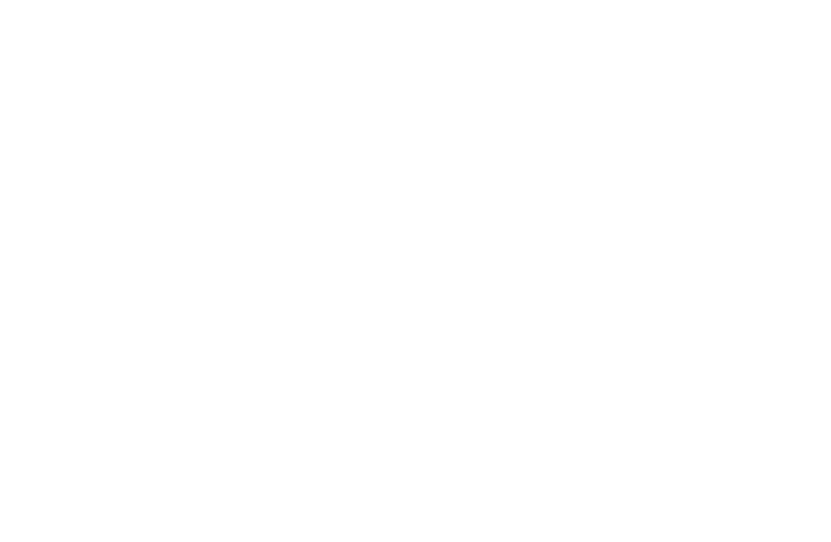
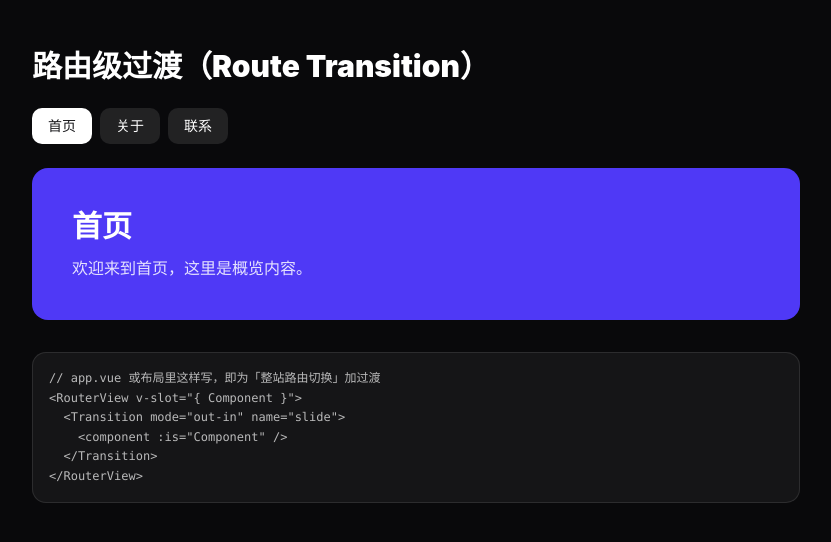
Before and after one commit to 1256807020/social-basic, a Nuxt app: page /anim-vue-router-transition in a window 1280 px wide. Before the commit this address had no page. Shown: the top 542 px of the page, without its empty margins (224-1055 px from the left). Built offline with nearby package versions, Linux system fonts and the light colour scheme.

Commit message:
feat(learn): anim-vue-router-transition demo 页

```diff
--- /dev/null
+++ b/app/pages/anim-vue-router-transition.vue
@@ -0,0 +1,82 @@
+<script setup lang="ts">
+// 【动画组合 · 路由级过渡（Vue Router + <Transition>）】
+// 页面切换时的过渡，本质是给 <RouterView> 外层包一个 <Transition>：
+//   <RouterView v-slot="{ Component }">
+//     <Transition mode="out-in" name="slide"><component :is="Component" /></Transition>
+//   </RouterView>
+// 下面用 <component :is> 模拟「视图切换」，机制与真实路由完全一致；底端给出可直接抄的路由写法。
+import { ref, markRaw, h } from 'vue'
+
+const views: Record<string, { title: string; body: string; c: string }> = {
+  home: { title: '首页', body: '欢迎来到首页，这里是概览内容。', c: 'bg-indigo-600' },
+  about: { title: '关于', body: '这一段在「关于」视图，切换时滑入。', c: 'bg-emerald-600' },
+  contact: { title: '联系', body: '这是「联系」视图，带不同的进入方向。', c: 'bg-rose-600' },
+}
+const current = ref<keyof typeof views>('home')
+
+// 用 markRaw 包装一个渲染函数式「视图组件」，避免被 Vue 响应式代理
+const viewComp = ref(
+  markRaw({
+    render: () => h('div', { class: `${views[current.value].c} rounded-2xl p-10 text-white` }, [
+      h('h2', { class: 'text-3xl font-black' }, views[current.value].title),
+      h('p', { class: 'mt-3 text-white/85' }, views[current.value].body),
+    ]),
+  }),
+)
+function go(k: keyof typeof views) {
+  current.value = k
+  viewComp.value = markRaw({
+    render: () => h('div', { class: `${views[k].c} rounded-2xl p-10 text-white` }, [
+      h('h2', { class: 'text-3xl font-black' }, views[k].title),
+      h('p', { class: 'mt-3 text-white/85' }, views[k].body),
+    ]),
+  })
+}
+</script>
+
+<template>
+  <main class="min-h-screen bg-zinc-950 px-6 py-12 text-white">
+    <div class="mx-auto max-w-3xl">
+      <h1 class="mb-6 text-3xl font-black">路由级过渡（Route Transition）</h1>
+
+      <nav class="mb-6 flex gap-2">
+        <button
+          v-for="k in Object.keys(views)"
+          :key="k"
+          class="rounded-lg px-4 py-2 text-sm font-medium transition"
+          :class="current === k ? 'bg-white text-zinc-900' : 'bg-white/10 hover:bg-white/20'"
+          @click="go(k as keyof typeof views)"
+        >
+          {{ views[k as keyof typeof views].title }}
+        </button>
+      </nav>
+
+      <!-- 真实项目里把下面这个 <component> 换成 <RouterView v-slot> 里的 <component :is="Component"> 即可 -->
+      <Transition mode="out-in" name="slide">
+        <component :is="viewComp" :key="current" />
+      </Transition>
+
+      <pre class="mt-8 overflow-x-auto rounded-xl border border-white/10 bg-white/5 p-4 text-xs leading-relaxed text-white/70">// app.vue 或布局里这样写，即为「整站路由切换」加过渡
+&lt;RouterView v-slot="{ Component }"&gt;
+  &lt;Transition mode="out-in" name="slide"&gt;
+    &lt;component :is="Component" /&gt;
+  &lt;/Transition&gt;
+&lt;/RouterView&gt;</pre>
+    </div>
+  </main>
+</template>
+
+<style scoped>
+.slide-enter-active,
+.slide-leave-active {
+  transition: all 0.4s ease;
+}
+.slide-enter-from {
+  opacity: 0;
+  transform: translateX(48px);
+}
+.slide-leave-to {
+  opacity: 0;
+  transform: translateX(-48px);
+}
+</style>
```
